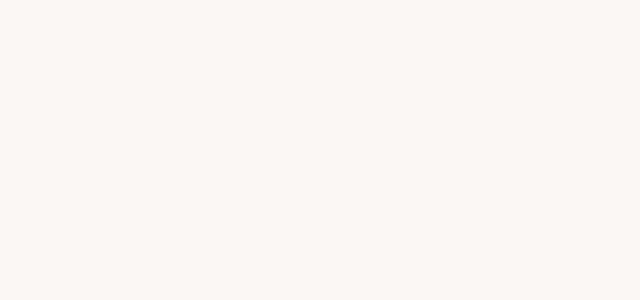
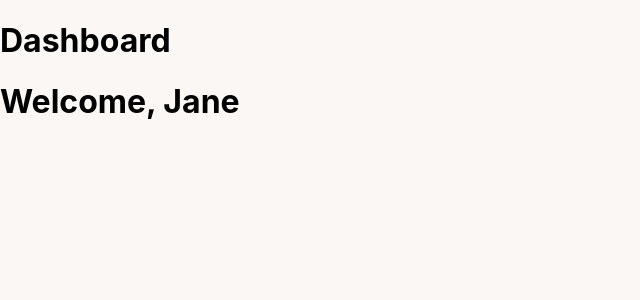
Before and after one commit to fernandahiguti/signup-page, a React (Create React App) app: page /dashboard in a window 1280 px wide. Before the commit this address had no page. Shown: the top 300 px of the page, without its empty margins (0-640 px from the left). Built offline with nearby package versions, Linux system fonts and the light colour scheme.

Commit message:
create Dashboard page

```diff
--- a/src/App.tsx
+++ b/src/App.tsx
@@ -1,12 +1,14 @@
 import React from 'react';
 import { BrowserRouter as Router, Routes, Route, Navigate } from 'react-router-dom';
 import SignupPage from './pages/SignupPage';
+import DashboardPage from './pages/DashboardPage';
 
 const App: React.FC = () => {
   return (
     <Router>
       <Routes>
         <Route path="/" element={<SignupPage />} />
+        <Route path="/dashboard" element={<DashboardPage />} />
       </Routes>
     </Router>
   );
--- /dev/null
+++ b/src/components/Dashboard.tsx
@@ -0,0 +1,15 @@
+import React from 'react';
+
+interface Props {
+  firstName: string;
+}
+
+const Dashboard: React.FC<Props> = ({ firstName }) => {
+  return (
+    <div>
+      <h1>Welcome, {firstName}</h1>
+    </div>
+  );
+};
+
+export default Dashboard;
--- /dev/null
+++ b/src/pages/DashboardPage.tsx
@@ -0,0 +1,14 @@
+import React from 'react';
+import Dashboard from '../components/Dashboard';
+import { useLocation, useParams } from 'react-router-dom';
+
+const DashboardPage: React.FC = () => {
+  return (
+    <div>
+      <h1>Dashboard</h1>
+      <Dashboard firstName={'Jane'} />{}
+    </div>
+  );
+};
+
+export default DashboardPage;
```
